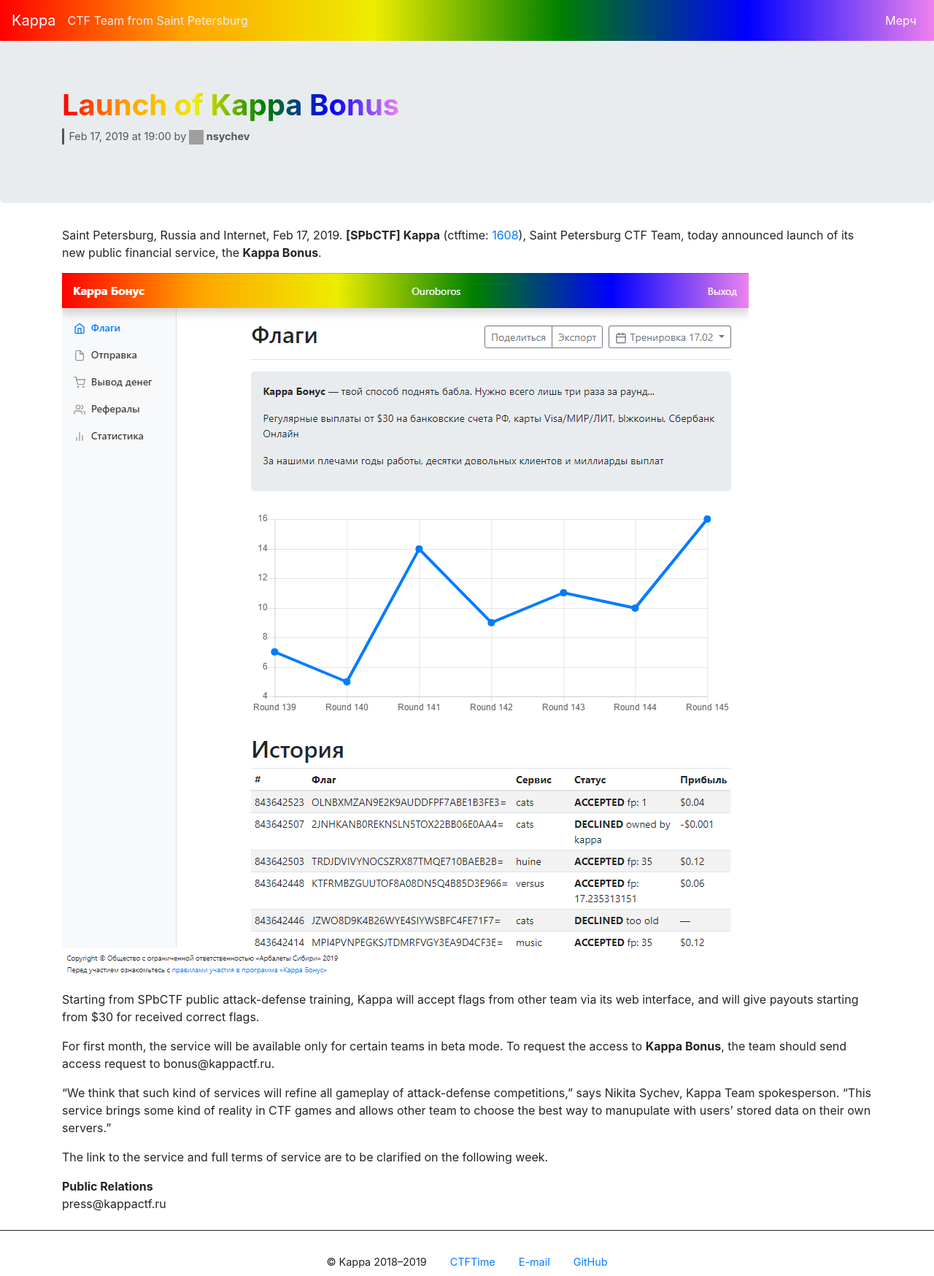
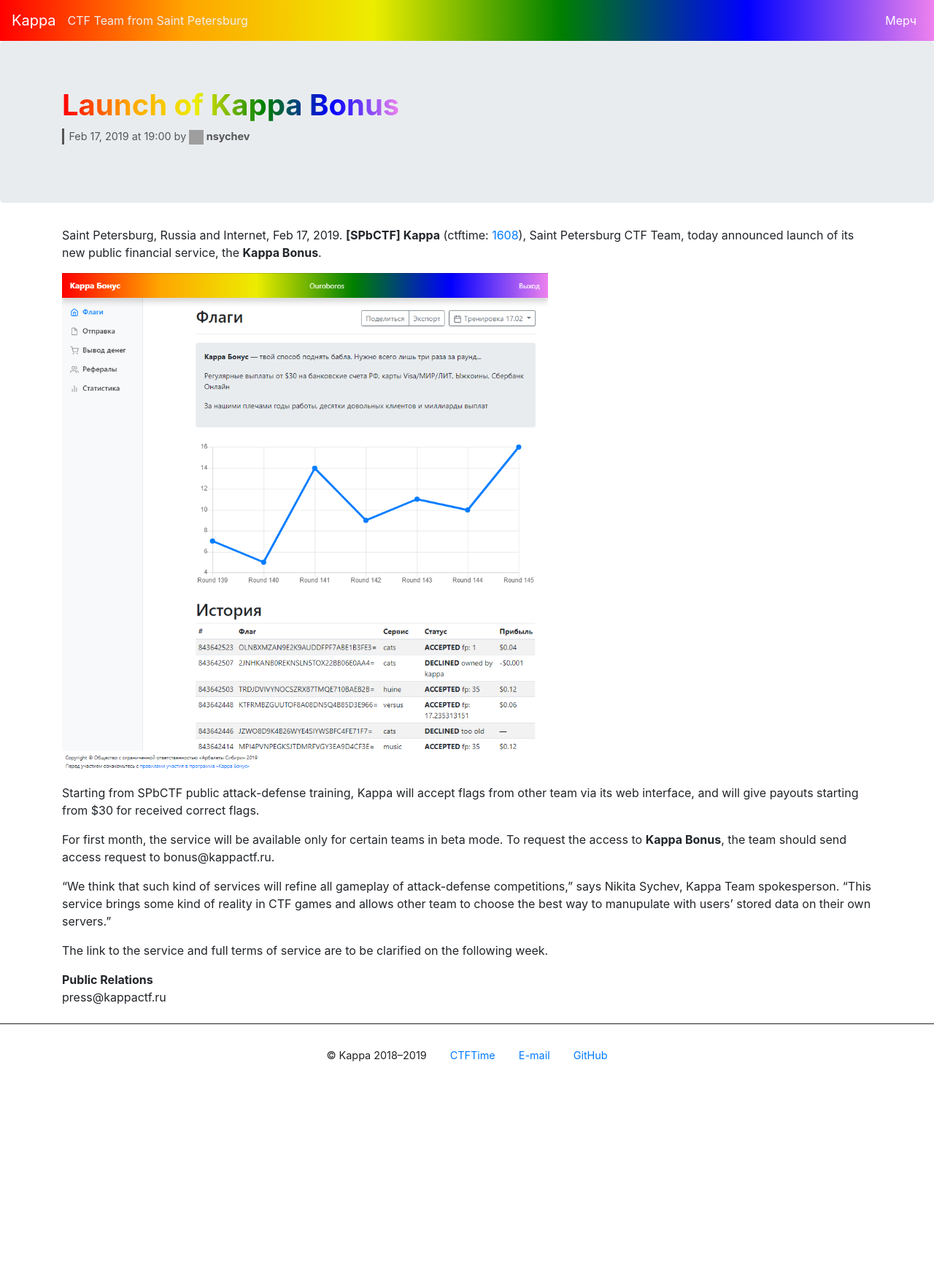
Before and after one commit to kappactf/kappactf.github.io, a Jekyll site: the page built from _posts/2019-02-17-bonus.markdown, in a window 1280 px wide. Shown: the whole page at 73% size. Built offline with Jekyll 4.4.1, drawn with Linux system fonts in a browser that asks for light colours; after the commit the page ends 1465 px from its top, so only the background shows below that; grey boxes are pictures that could not be loaded.

Commit message:
fix img style

```diff
--- a/_sass/kappa-theme.scss
+++ b/_sass/kappa-theme.scss
@@ -65,7 +65,7 @@
 }
 
 .container {
-    &>img {
+    & img {
         text-align: center;
         max-width: 60%;
     }
```
